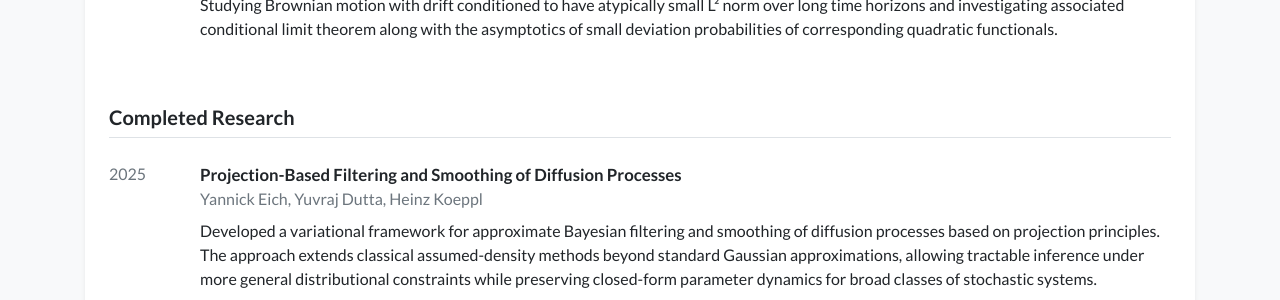
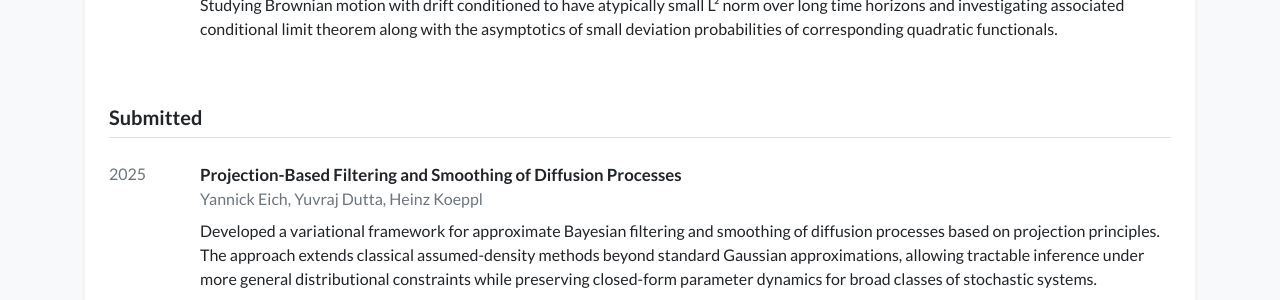
Before and after one commit to yuvrajdutta05/yuvrajdutta05.github.io, a Jekyll site: the page built from research.html, in a window 1280 px wide and 900 px high. Shown: the part 449-749 px from the top of the window. Built offline with Jekyll 4.4.1, drawn with Linux system fonts in a browser that asks for light colours; nearby versions of some CDN libraries; a style sheet for code colours, icons or effects is not loaded.

Commit message:
Update profile again2

```diff
--- a/_includes/widgets/research_page_card.html
+++ b/_includes/widgets/research_page_card.html
@@ -42,10 +42,10 @@
 
             {% endfor %}
 
-            <!-- Completed Research -->
+            <!-- Submitted -->
 
             <h5 class="mt-5 mb-2 pb-2 border-bottom">
-                Completed Research
+                Submitted
             </h5>
 
             {% for item in site.data.research.completed %}
```
